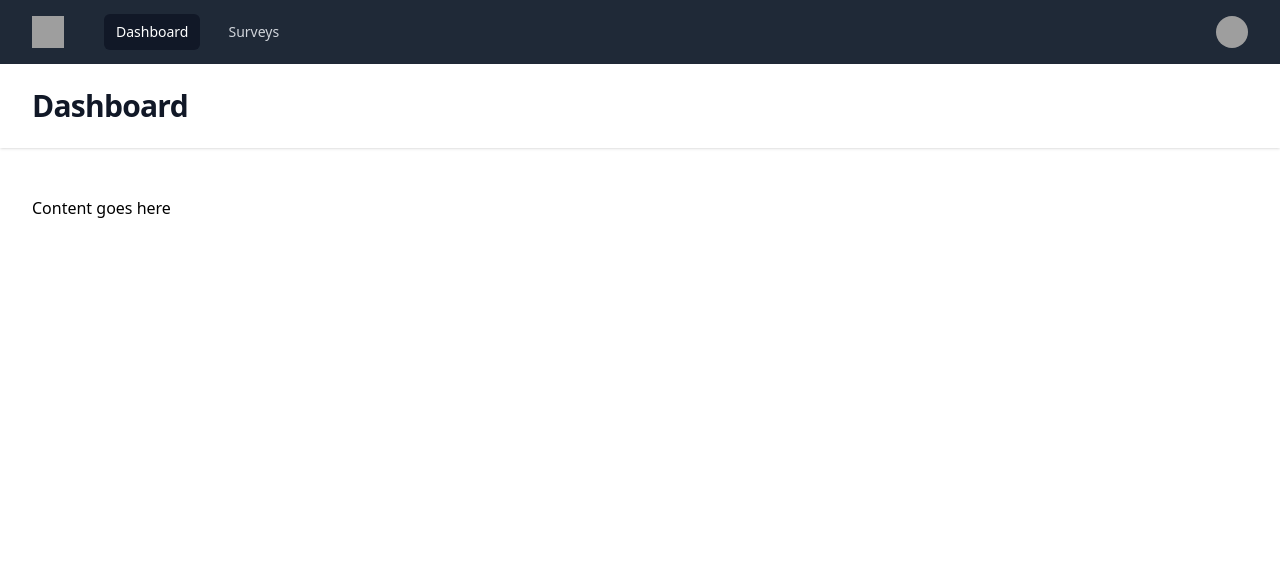
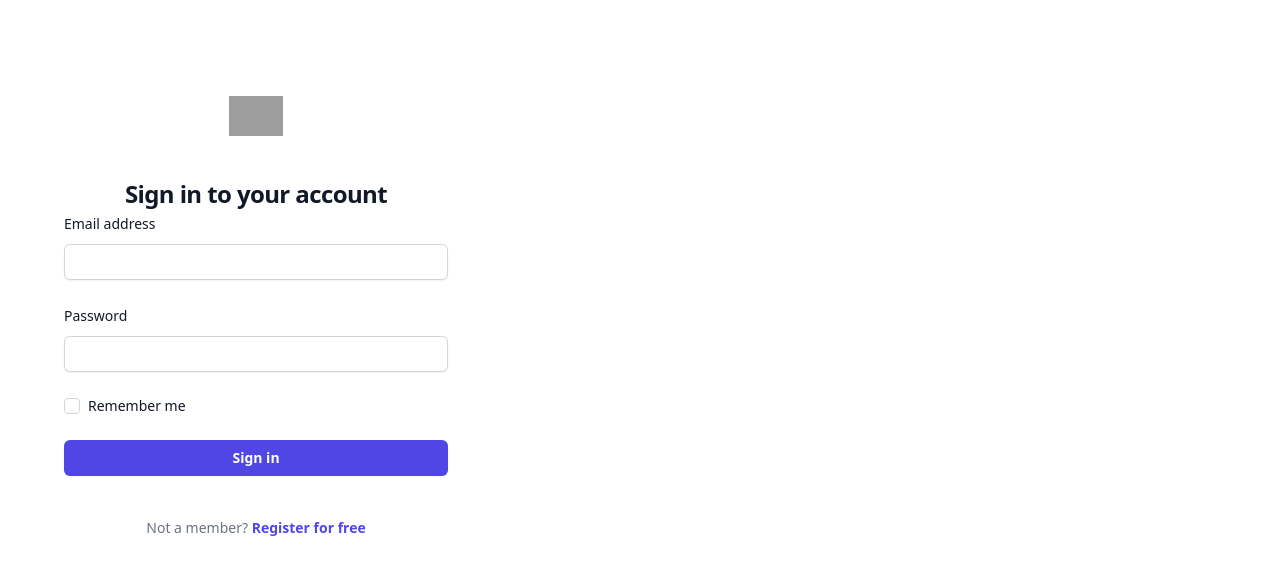
Before and after one commit to Sakeerin/survey_app, a Vue app in the folder vue/: page /login in a window 1280 px wide. Before the commit this address led to /dashboard. Shown: the top 574 px of the page. Built offline with nearby package versions, Linux system fonts and the light colour scheme; grey boxes are pictures that could not be loaded.

Commit message:
completed func register, login and logout

```diff
--- a/vue/package.json
+++ b/vue/package.json
@@ -12,6 +12,7 @@
     "@headlessui/vue": "^1.7.16",
     "@heroicons/vue": "^2.1.1",
     "@tailwindcss/forms": "^0.5.7",
+    "axios": "^1.6.5",
     "vue": "^3.3.11",
     "vue-router": "^4.0.13",
     "vuex": "^4.0.2"
--- /dev/null
+++ b/vue/src/axios.js
@@ -0,0 +1,27 @@
+import axios from "axios";
+import store from "./store";
+import router from "./router";
+
+const axiosClient = axios.create({
+//   baseURL: `${import.meta.env.VITE_API_BASE_URL}/api`
+  baseURL: 'http://localhost:8000/api'
+})
+
+axiosClient.interceptors.request.use(config => {
+  config.headers.Authorization = `Bearer ${store.state.user.token}`;
+  return config;
+})
+
+// axiosClient.interceptors.response.use(response => {
+//   return response;
+// }, error => {
+//   if (error.response.status === 401) {
+//     sessionStorage.removeItem('TOKEN')
+//     router.push({name: 'Login'})
+//   } else if (error.response.status === 404) {
+//     router.push({name: 'NotFound'})
+//   }
+//   throw error;
+// })
+
+export default axiosClient;
--- a/vue/src/router/index.js
+++ b/vue/src/router/index.js
@@ -2,7 +2,7 @@ import {createRouter,createWebHistory} from 'vue-router';
 import Dashboard from '../views/Dashboard.vue';
 import Surveys from '../views/Surveys.vue';
 import Login from '../views/Login.vue';
-import Regiter from '../views/Register.vue';
+import Register from '../views/Register.vue';
 import DefaultLayout from '../components/DefaultLayout.vue';
 import AuthLayout from '../components/AuthLayout.vue';
 import store from '../store';
@@ -33,8 +33,8 @@ const routes = [
             },
             {
                 path: '/register',
-                name: 'Regiter',
-                component: Regiter
+                name: 'Register',
+                component: Register
             },
         ]
     },
--- a/vue/src/store/index.js
+++ b/vue/src/store/index.js
@@ -1,24 +1,67 @@
 import {createStore} from 'vuex';
+import axiosClient from "../axios";
 
 const store = createStore({
     state: {
         user: {
-            data: {
-                name: 'Tom Cook',
-                email: 'tom@example.com',
-                imageUrl:
-                'https://images.unsplash.com/photo-1472099645785-5658abf4ff4e?ixlib=rb-1.2.1&ixid=eyJhcHBfaWQiOjEyMDd9&auto=format&fit=facearea&facepad=2&w=256&h=256&q=80',
-            },
-            token: 123,
+            data: {},
+            token: sessionStorage.getItem("TOKEN"),
         }
     },
     getters: {},
-    actions: {},
+    actions: {
+        register({ commit }, user){
+            return axiosClient.post('/register', user)
+            .then(({data}) => {
+                commit('setUser', data);
+                // commit('setToken', data.token)
+                return data;
+            })
+            // return fetch(`http://localhost:8000/api/register`,{
+            //     headers: {
+            //         "Content-Type": "application/json",
+            //         Accept: "application/json",
+            //     },
+            //     method: "POST",
+            //     body: JSON.stringify(user),
+            // })
+            // .then((res) => res.json())
+            // .then((res) => {
+            //     commit('setUser', res);
+            //     return res;
+            // });
+        },
+        login({ commit }, user){
+            return axiosClient.post('/login', user)
+            .then(({data}) => {
+                commit('setUser', data);
+                // commit('setToken', data.token)
+                return data;
+            })
+        },
+        logout({commit}) {
+            return axiosClient.post('/logout')
+              .then(response => {
+                commit('logout')
+                return response;
+              })
+        },
+    },
     mutations: {
         logout: state => {
             state.user.data = {};
             state.user.token = null;
-        }
+            sessionStorage.removeItem('TOKEN');
+        },
+        setUser: (state, userData) => {
+            state.user.data = userData.user;
+            state.user.token = userData.token;
+            sessionStorage.setItem('TOKEN', userData.token);
+        },
+        // setToken: (state, token) => {
+        //     state.user.token = token;
+        //     sessionStorage.setItem('TOKEN', token);
+        // },
     },
     modules: {},
 })
--- a/vue/src/views/Login.vue
+++ b/vue/src/views/Login.vue
@@ -6,11 +6,30 @@
         </div>
 
 
-        <form class="space-y-6" action="#" method="POST">
+        <form class="space-y-6" @submit="login">
+            <div v-if="errorMsg" class="flex items-center justify-between py-3 px-5 bg-red-500 text-white rounded-full transition-colors cursor-pointer hover:bg-[rgba(0,0,0,0.2)]">
+                {{ errorMsg }}
+                <span @click="errorMsg = ''" class="w-8 h-8 flex items-center justify-center">
+                    <svg
+                        xmlns="http://www.w3.org/2000/svg"
+                        class="h-6 w-6"
+                        fill="none"
+                        viewBox="0 0 24 24"
+                        stroke="currentColor"
+                        >
+                        <path
+                            stroke-linecap="round"
+                            stroke-linejoin="round"
+                            stroke-width="2"
+                            d="M6 18L18 6M6 6l12 12"
+                        />
+                    </svg>
+                </span>
+            </div>
             <div>
                 <label for="email" class="block text-sm font-medium leading-6 text-gray-900 text-left">Email address</label>
                 <div class="mt-2">
-                <input id="email" name="email" type="email" autocomplete="email" required class="block w-full rounded-md border-0 py-1.5 text-gray-900 shadow-sm ring-1 ring-inset ring-gray-300 placeholder:text-gray-400 focus:ring-2 focus:ring-inset focus:ring-indigo-600 sm:text-sm sm:leading-6" />
+                <input id="email" name="email" type="email" autocomplete="email" required v-model="user.email" class="block w-full rounded-md border-0 py-1.5 text-gray-900 shadow-sm ring-1 ring-inset ring-gray-300 placeholder:text-gray-400 focus:ring-2 focus:ring-inset focus:ring-indigo-600 sm:text-sm sm:leading-6" />
                 </div>
             </div>
 
@@ -19,7 +38,22 @@
                 <label for="password" class="block text-sm font-medium leading-6 text-gray-900">Password</label>
                 </div>
                 <div class="mt-2">
-                <input id="password" name="password" type="password" autocomplete="current-password" required class="block w-full rounded-md border-0 py-1.5 text-gray-900 shadow-sm ring-1 ring-inset ring-gray-300 placeholder:text-gray-400 focus:ring-2 focus:ring-inset focus:ring-indigo-600 sm:text-sm sm:leading-6" />
+                <input id="password" name="password" type="password" autocomplete="current-password" required v-model="user.password" class="block w-full rounded-md border-0 py-1.5 text-gray-900 shadow-sm ring-1 ring-inset ring-gray-300 placeholder:text-gray-400 focus:ring-2 focus:ring-inset focus:ring-indigo-600 sm:text-sm sm:leading-6" />
+                </div>
+            </div>
+
+            <div class="flex items-center justify-between">
+                <div class="flex items-center">
+                    <input
+                    id="remember-me"
+                    name="remember-me"
+                    type="checkbox"
+                    v-model="user.remember"
+                    class="h-4 w-4 text-indigo-600 focus:ring-indigo-500 border-gray-300 rounded"
+                    />
+                    <label for="remember-me" class="ml-2 block text-sm text-gray-900">
+                    Remember me
+                    </label>
                 </div>
             </div>
 
@@ -30,7 +64,41 @@
         <p class="mt-10 text-center text-sm text-gray-500">
             Not a member?
             {{ ' ' }}
-            <router-link :to="{name: 'Regiter'}" class="font-semibold leading-6 text-indigo-600 hover:text-indigo-500">Register for free</router-link>
+            <router-link :to="{name: 'Register'}" class="font-semibold leading-6 text-indigo-600 hover:text-indigo-500">Register for free</router-link>
         </p>
     </div>
   </template>
+
+<script setup>
+import store from "../store";
+import { useRouter } from "vue-router";
+import { ref } from "vue";
+const router = useRouter();
+
+const user = {
+  email: "",
+  password: "",
+  remember: false
+};
+
+// let loading = ref(false);
+let errorMsg = ref("");
+
+function login(ev) {
+  ev.preventDefault();
+
+//   loading.value = true;
+  store
+    .dispatch("login", user)
+    .then(() => {
+    //   loading.value = false;
+      router.push({
+        name: "Dashboard",
+      });
+    })
+    .catch((err) => {
+    //   loading.value = false;
+      errorMsg.value = err.response.data.error;
+    });
+}
+</script>
--- a/vue/src/views/Register.vue
+++ b/vue/src/views/Register.vue
@@ -6,18 +6,18 @@
             <h2 class="mt-10 text-center text-2xl font-bold leading-9 tracking-tight text-gray-900">Register for free</h2>
         </div>
 
-    <form class="space-y-6" action="#" method="POST">
+    <form class="space-y-6" @submit="register">
           <div>
             <label for="fullname" class="block text-sm font-medium leading-6 text-gray-900">Full name</label>
             <div class="mt-2">
-              <input id="fullname" name="name" type="text" autocomplete="name" required class="block w-full rounded-md border-0 py-1.5 text-gray-900 shadow-sm ring-1 ring-inset ring-gray-300 placeholder:text-gray-400 focus:ring-2 focus:ring-inset focus:ring-indigo-600 sm:text-sm sm:leading-6" />
+              <input id="fullname" name="name" type="text" autocomplete="name" required v-model="user.name" class="block w-full rounded-md border-0 py-1.5 text-gray-900 shadow-sm ring-1 ring-inset ring-gray-300 placeholder:text-gray-400 focus:ring-2 focus:ring-inset focus:ring-indigo-600 sm:text-sm sm:leading-6" />
             </div>
           </div>
 
           <div>
             <label for="email" class="block text-sm font-medium leading-6 text-gray-900">Email address</label>
             <div class="mt-2">
-              <input id="email" name="email" type="email" autocomplete="email" required class="block w-full rounded-md border-0 py-1.5 text-gray-900 shadow-sm ring-1 ring-inset ring-gray-300 placeholder:text-gray-400 focus:ring-2 focus:ring-inset focus:ring-indigo-600 sm:text-sm sm:leading-6" />
+              <input id="email" name="email" type="email" autocomplete="email" required v-model="user.email" class="block w-full rounded-md border-0 py-1.5 text-gray-900 shadow-sm ring-1 ring-inset ring-gray-300 placeholder:text-gray-400 focus:ring-2 focus:ring-inset focus:ring-indigo-600 sm:text-sm sm:leading-6" />
             </div>
           </div>
 
@@ -26,7 +26,16 @@
               <label for="password" class="block text-sm font-medium leading-6 text-gray-900">Password</label>
             </div>
             <div class="mt-2">
-              <input id="password" name="password" type="password" autocomplete="current-password" required class="block w-full rounded-md border-0 py-1.5 text-gray-900 shadow-sm ring-1 ring-inset ring-gray-300 placeholder:text-gray-400 focus:ring-2 focus:ring-inset focus:ring-indigo-600 sm:text-sm sm:leading-6" />
+              <input id="password" name="password" type="password" autocomplete="current-password" required v-model="user.password" class="block w-full rounded-md border-0 py-1.5 text-gray-900 shadow-sm ring-1 ring-inset ring-gray-300 placeholder:text-gray-400 focus:ring-2 focus:ring-inset focus:ring-indigo-600 sm:text-sm sm:leading-6" />
+            </div>
+          </div>
+
+          <div>
+            <div class="flex items-center justify-between">
+              <label for="password_confirmation" class="block text-sm font-medium leading-6 text-gray-900">Password Confirmation</label>
+            </div>
+            <div class="mt-2">
+              <input id="password_confirmation" name="password_confirmation" type="password" autocomplete="current-password_confirmation" required v-model="user.password_confirmation" class="block w-full rounded-md border-0 py-1.5 text-gray-900 shadow-sm ring-1 ring-inset ring-gray-300 placeholder:text-gray-400 focus:ring-2 focus:ring-inset focus:ring-indigo-600 sm:text-sm sm:leading-6" />
             </div>
           </div>
 
@@ -41,3 +50,40 @@
     </div>
 
   </template>
+
+<script setup>
+import store from "../store";
+import { useRouter } from "vue-router";
+// import TButtonLoading from "../components/core/TButtonLoading.vue";
+// import TInput from "../components/core/TInput.vue";
+// import Alert from "../components/Alert.vue";
+
+const router = useRouter();
+const user = {
+  name: "",
+  email: "",
+  password: "",
+  password_confirmation: "",
+};
+
+
+function register(ev) {
+  ev.preventDefault();
+  // loading.value = true;
+  store
+    .dispatch('register', user)
+    .then((res) => {
+      // loading.value = false;
+      router.push({
+        name: 'Dashboard',
+      });
+    })
+    // .catch((error) => {
+    //   // loading.value = false;
+    //   if (error.response.status === 422) {
+    //     errors.value = error.response.data.errors;
+    //   }
+    // })
+    ;
+}
+</script>
```
Also changed, not shown: vue/src/components/DefaultLayout.vue (+5 -2 lines), 2 other files (tests, documents, lock files or other folders).
